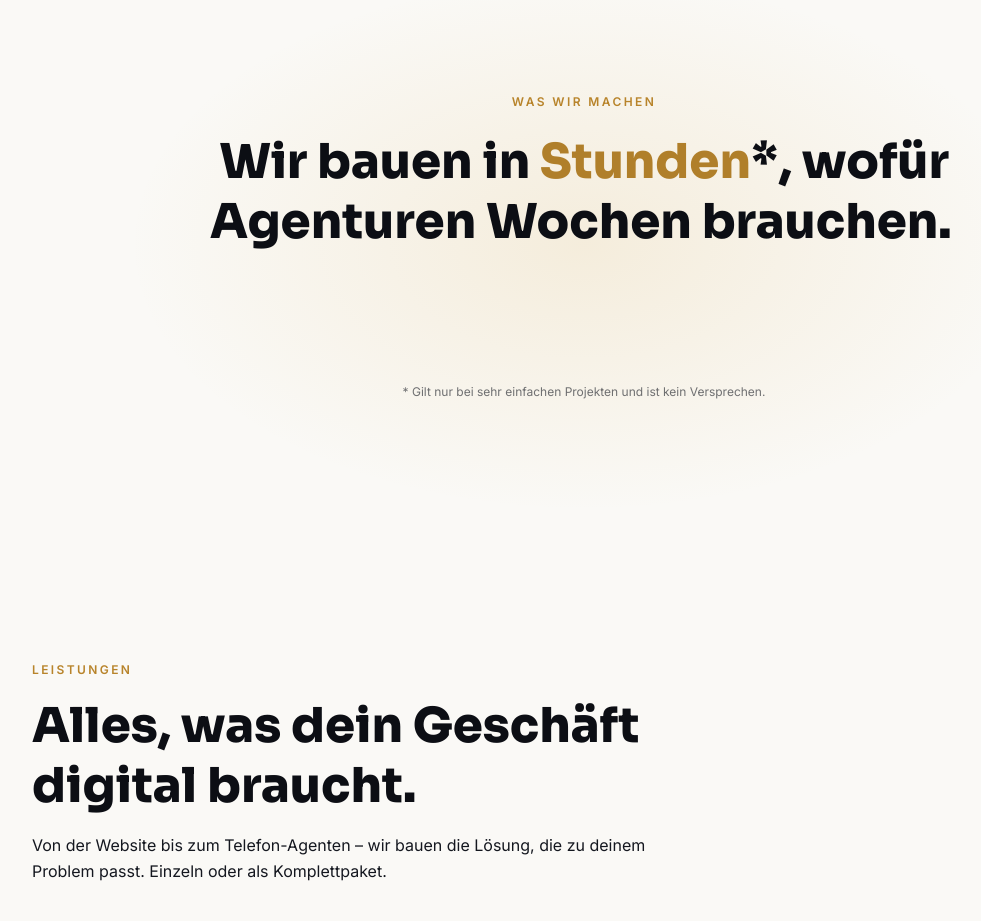
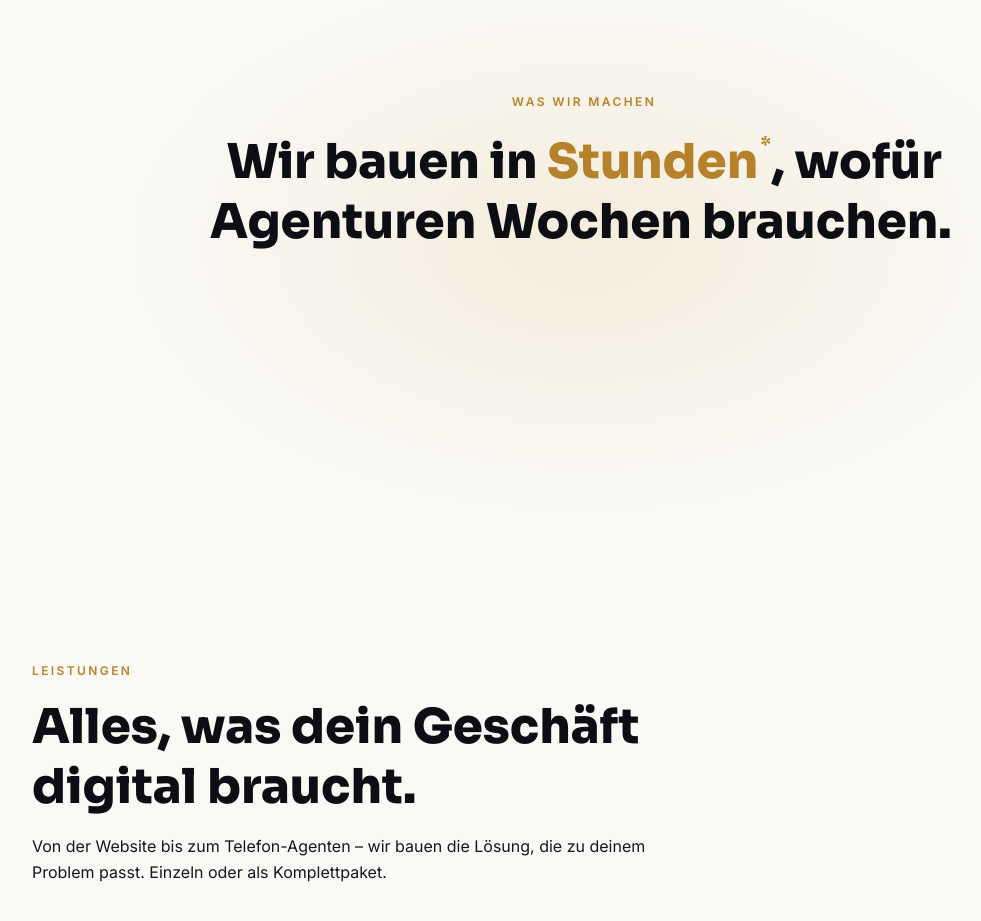
Before and after one commit to Davenender/AgentsGilt, a Next.js app: page / in a window 1280 px wide. Shown: the part 840-1761 px from the top of the page, without its empty margins (56-1037 px from the left). Built offline with nearby package versions, Linux system fonts and the light colour scheme.

Commit message:
Website: Sternchen golden und kleiner, Fußnote kleiner, beides blendet mit der Animation ein
Co-Authored-By: Claude Sonnet 5.5 <noreply@anthropic.com>

```diff
--- a/components/IntroTypewriter.tsx
+++ b/components/IntroTypewriter.tsx
@@ -87,6 +87,8 @@ export function IntroTypewriter() {
   const headingRef = useRef<HTMLHeadingElement>(null);
   const preRef = useRef<HTMLSpanElement>(null);
   const swapRef = useRef<HTMLSpanElement>(null);
+  const starRef = useRef<HTMLElement>(null); // das Sternchen hinter "Stunden"
+  const noteRef = useRef<HTMLParagraphElement>(null); // die Fußnote darunter
   const postRef = useRef<HTMLSpanElement>(null);
   const paraRef = useRef<HTMLParagraphElement>(null);
   const bodyRef = useRef<HTMLSpanElement>(null);
@@ -131,6 +133,9 @@ export function IntroTypewriter() {
     const body = bodyRef.current;
     const caretHead = caretHeadRef.current;
     const caretBody = caretBodyRef.current;
+    const star = starRef.current;
+    const note = noteRef.current;
+    if (!star || !note) return;
     if (!el || !heading || !pre || !swap || !post || !para || !body) return;
     if (!caretHead || !caretBody) return;
 
@@ -176,6 +181,9 @@ export function IntroTypewriter() {
         swap.textContent = "";
         post.textContent = "";
         body.textContent = "";
+        // Sternchen und Fußnote erscheinen erst im Lauf der Animation.
+        star.style.opacity = "0";
+        note.style.opacity = "0";
 
         // --- 4. Animation -------------------------------------------------
         ctx = gsap.context(() => {
@@ -250,6 +258,8 @@ export function IntroTypewriter() {
               post.textContent = typedPost.slice(0, Math.round(nPost.n));
             },
           });
+          // Das Sternchen hinter "Stunden" blendet gleichzeitig weich ein.
+          tl.to(star, { opacity: 1, duration: 0.5, ease: "power2.out" }, "<");
 
           // 6. "Stunden" leuchtet gold auf
           if (hasSwap) {
@@ -273,6 +283,8 @@ export function IntroTypewriter() {
               },
               "+=0.2",
             )
+            // Die Fußnote blendet nach dem Untertext weich ein.
+            .to(note, { opacity: 1, duration: 0.9, ease: "power2.out" }, "+=0.15")
             // 9. Fertig. Der Cursor bleibt am Textende stehen und blinkt
             //    weiter – als hätte man den Text gerade geschrieben und stehen
             //    lassen. Nur die reservierte Höhe geben wir wieder frei, damit
@@ -304,6 +316,8 @@ export function IntroTypewriter() {
         body.textContent = intro.text;
         caretHead.classList.remove("type-caret");
         caretBody.classList.remove("type-caret");
+        star.style.opacity = "";
+        note.style.opacity = "";
         heading.style.minHeight = "";
         para.style.minHeight = "";
       };
@@ -329,6 +343,9 @@ export function IntroTypewriter() {
       >
         <span ref={preRef}>{HEAD_PRE}</span>
         <span ref={swapRef}>{HEAD_SWAP}</span>
+        <sup ref={starRef} aria-hidden="true" className="ml-0.5 align-super text-[0.4em] font-bold text-gold-dark">
+          *
+        </sup>
         <span ref={postRef}>{HEAD_POST}</span>
         <span ref={caretHeadRef} aria-hidden="true" className="type-caret-base" />
       </h2>
@@ -341,9 +358,9 @@ export function IntroTypewriter() {
         <span ref={caretBodyRef} aria-hidden="true" className="type-caret-base" />
       </p>
 
-      <Reveal delay={0.4}>
-        <p className="mx-auto mt-5 max-w-2xl text-xs text-ink-soft/60">{intro.fussnote}</p>
-      </Reveal>
+      <p ref={noteRef} className="mx-auto mt-5 max-w-2xl text-[11px] text-ink-soft/60">
+        {intro.fussnote}
+      </p>
     </div>
   );
 }
--- a/lib/content.ts
+++ b/lib/content.ts
@@ -35,8 +35,8 @@ export const site = {
 
 export const intro = {
   kicker: "Was wir machen",
-  headline: "Wir bauen in Stunden*, wofür Agenturen Wochen brauchen.",
-  // Erklärung zum Sternchen in der Überschrift, steht klein unter dem Text.
+  headline: "Wir bauen in Stunden, wofür Agenturen Wochen brauchen.",
+  // Erklärung zum Sternchen hinter "Stunden" (Sternchen und Text stehen in IntroTypewriter.tsx), steht klein unter dem Text.
   fussnote: "* Gilt nur bei sehr einfachen Projekten und ist kein Versprechen.",
   text: "Mit modernster KI entwickeln wir maßgeschneiderte digitale Lösungen für kleine und mittlere Unternehmen – schnell, bezahlbar und auf neuestem Stand. Du bekommst Technik, die sonst großen Firmen vorbehalten ist.",
 };
```
